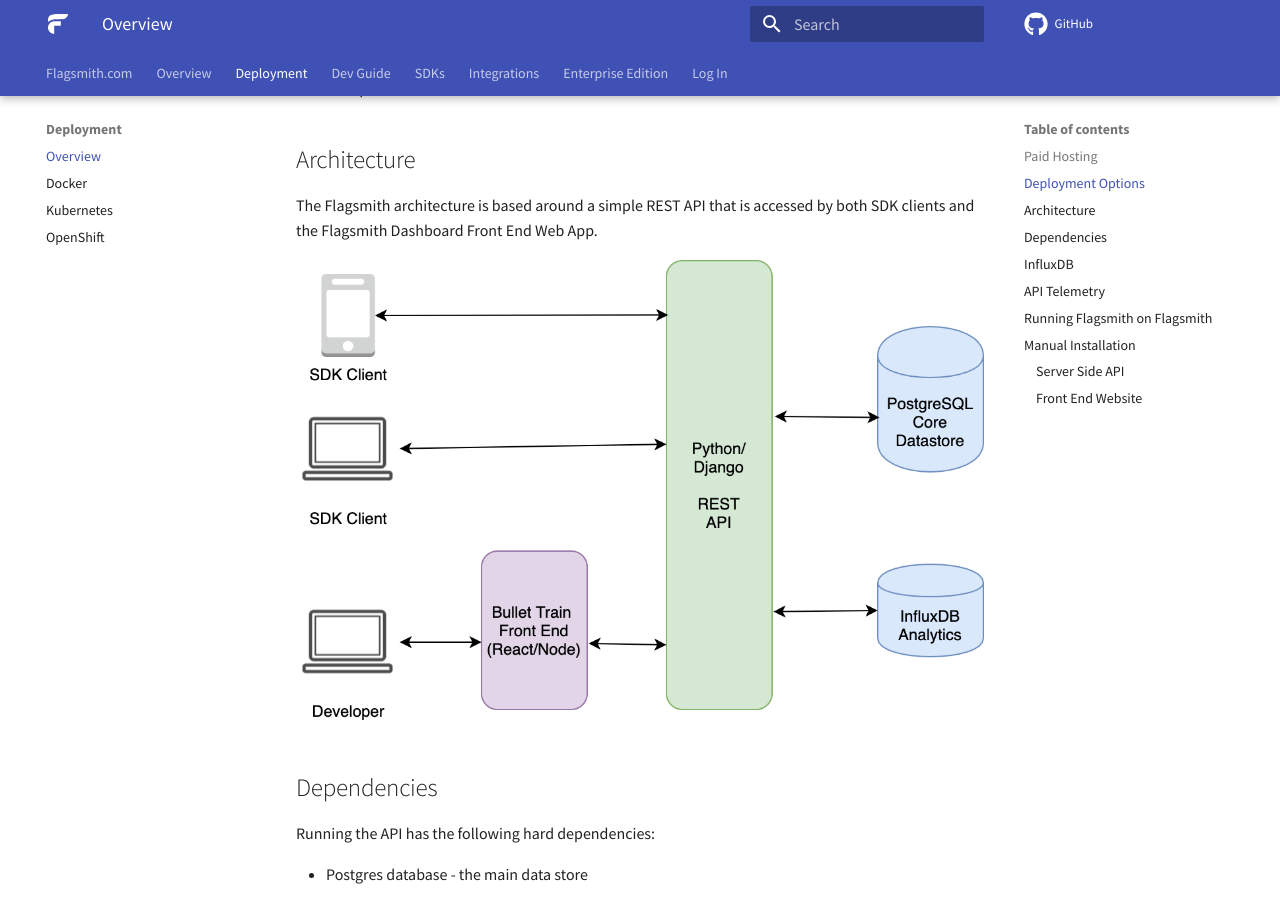
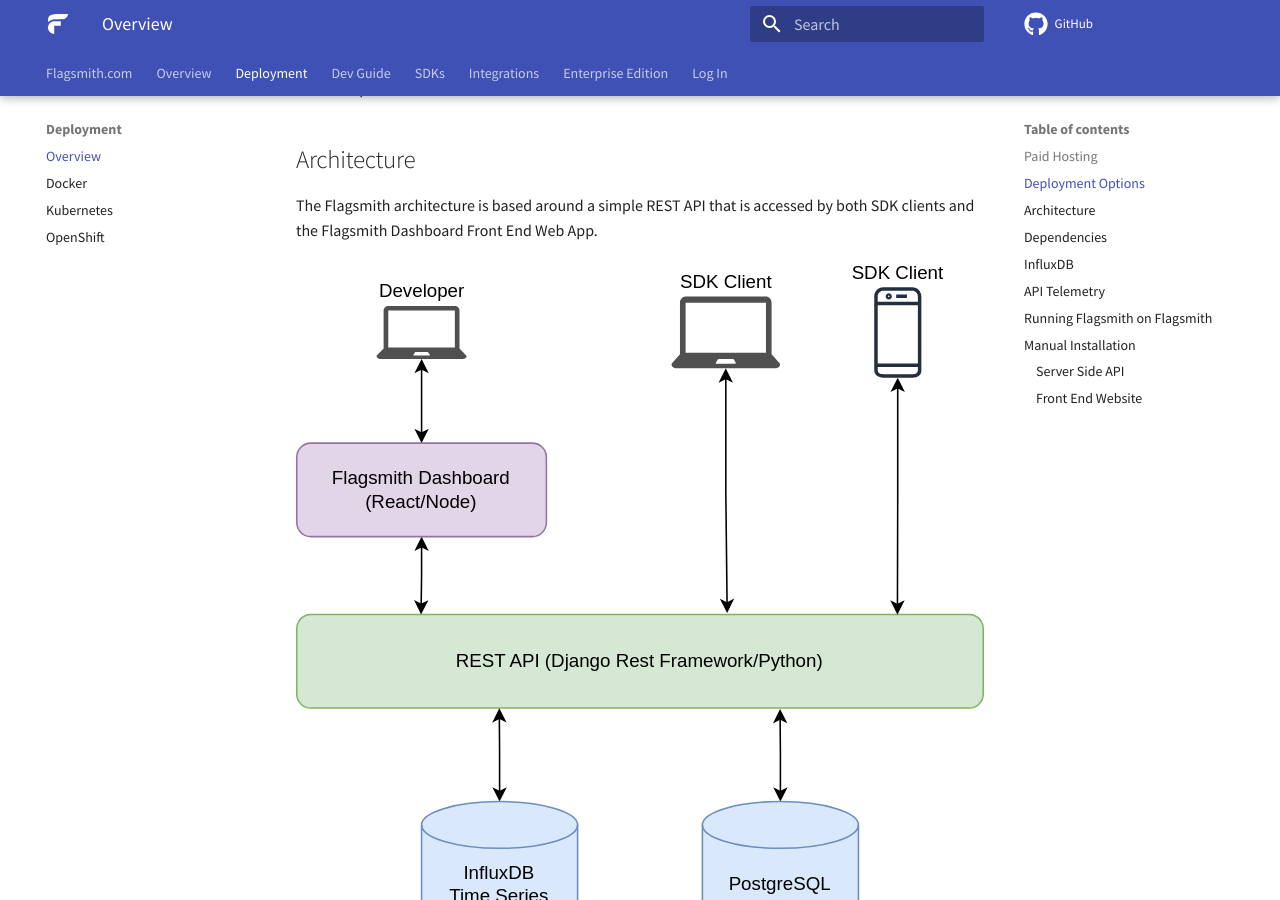
Before and after one commit to Flagsmith/flagsmith-docs, an MkDocs documentation site: the page built from docs/deployment-overview.md, in a window 1280 px wide and 900 px high, scrolled down 396 px. Built offline with MkDocs 1.6.1 and Material for MkDocs 9.7.7, drawn with Linux system fonts in a browser that asks for light colours; comment, search, counter and statistics services are not loaded.

Commit message:
new diagram

```diff
--- a/docs/deployment-overview.md
+++ b/docs/deployment-overview.md
@@ -17,7 +17,7 @@ We recommend running Flagsmith with Docker. We have options to run within Docker
 The Flagsmith architecture is based around a simple REST API that is accessed by both SDK clients and the Flagsmith
 Dashboard Front End Web App.
 
-![Application Architecture](./images/architecture.png)
+![Application Architecture](./images/architecture.svg){ width=100% }
 
 ## Dependencies
 
--- a/mkdocs.yml
+++ b/mkdocs.yml
@@ -25,6 +25,7 @@ markdown_extensions:
     - meta
     - pymdownx.highlight
     - pymdownx.superfences
+    - attr_list
 
 nav:
     - Flagsmith.com: 'https://www.flagsmith.com/'
```
Also changed, not shown: docs/images/architecture.png (deleted), docs/images/architecture.svg, 1 other file.
